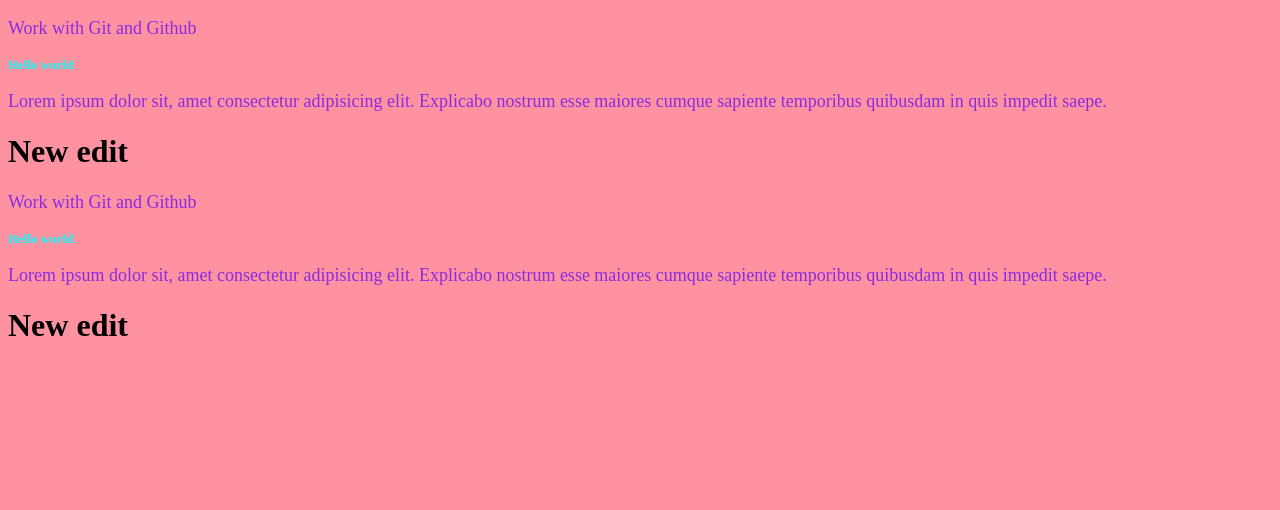
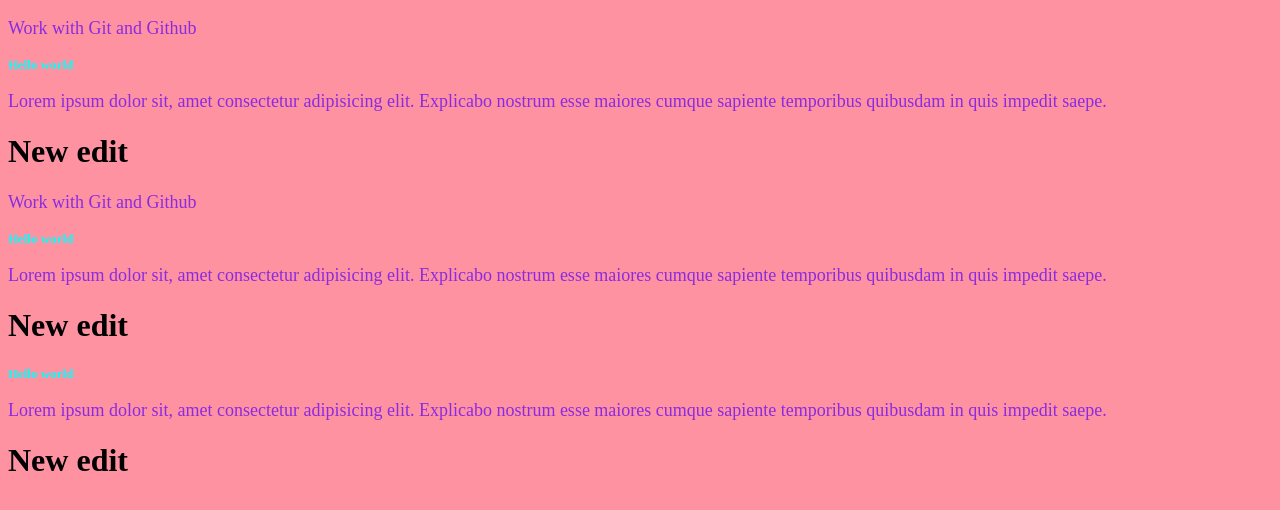
Before and after one commit to 0superdonut0/gitTest, a plain HTML site: page index.html in a window 1280 px wide. Drawn offline with Linux system fonts and the light colour scheme.

Commit message:
настоящее изменение number 2

```diff
--- a/index.html
+++ b/index.html
@@ -16,5 +16,8 @@
     <h2>Hello world</h2>
     <p>Lorem ipsum dolor sit, amet consectetur adipisicing elit. Explicabo nostrum esse maiores cumque sapiente temporibus quibusdam in quis impedit saepe.</p>
     <h1>New edit</h1>
+    <h2>Hello world</h2>
+    <p>Lorem ipsum dolor sit, amet consectetur adipisicing elit. Explicabo nostrum esse maiores cumque sapiente temporibus quibusdam in quis impedit saepe.</p>
+    <h1>New edit</h1>
 </body>
 </html>
```
